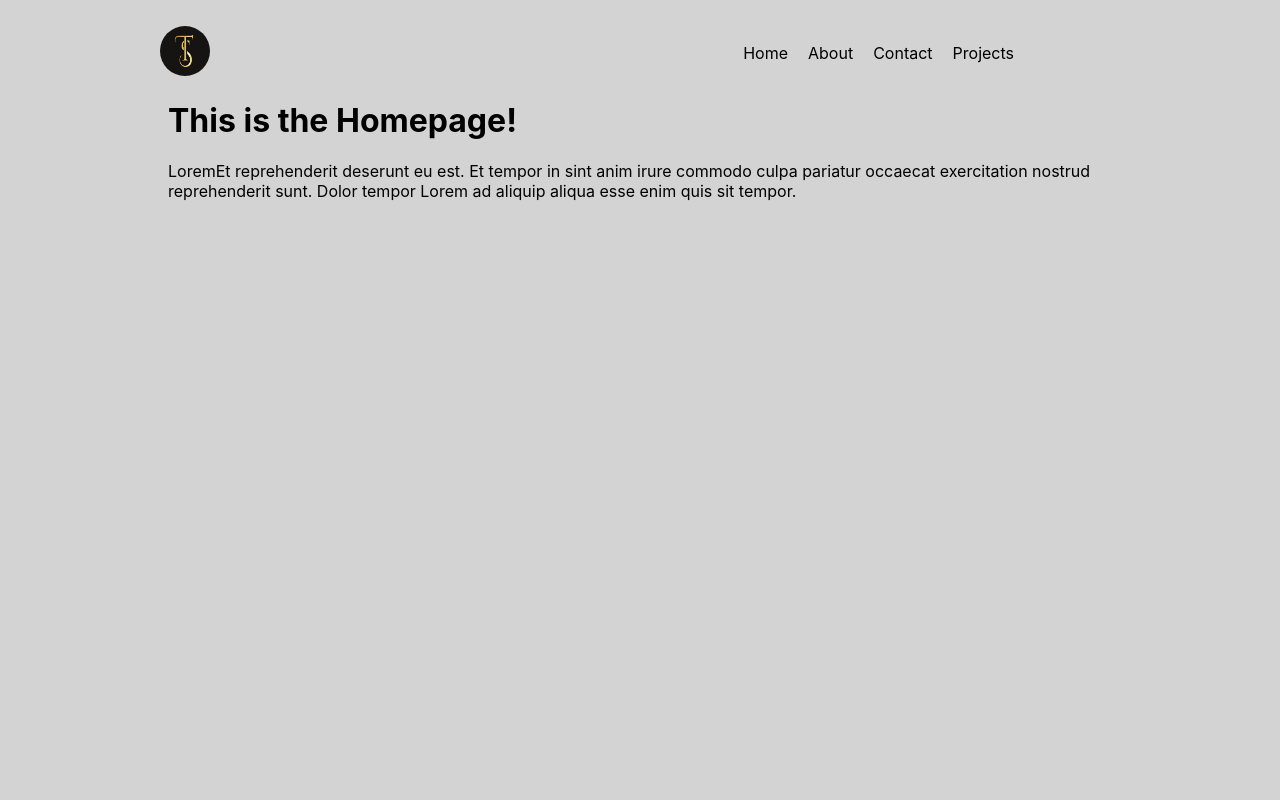
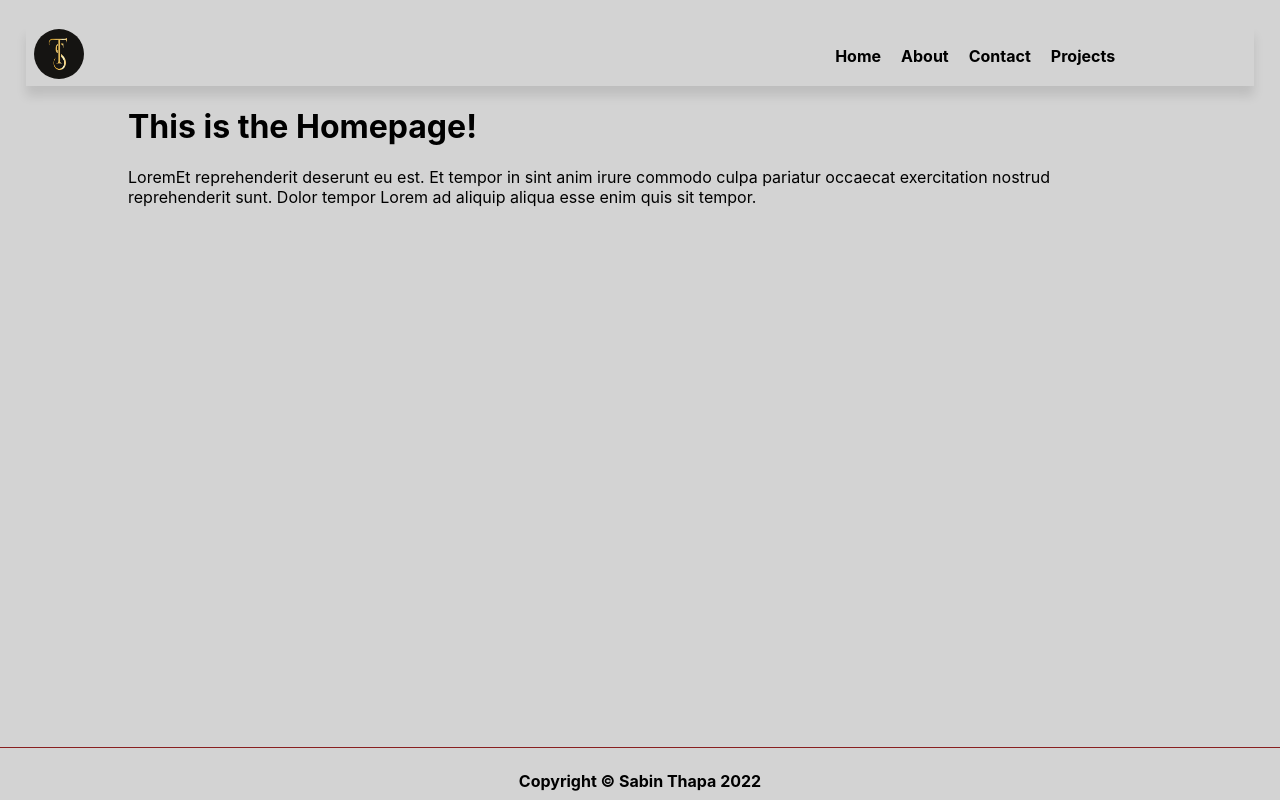
Before and after one commit to sabin-thapa/nextjs-2022, a Next.js app: page / in a window 1280 px wide. Shown: the top 800 px of the page. Built offline with nearby package versions, Linux system fonts and the light colour scheme.

Commit message:
fix styles

```diff
--- a/components/Footer.js
+++ b/components/Footer.js
@@ -3,7 +3,12 @@ import React from "react";
 const Footer = () => {
   return (
     <footer>
-      <h2> Copyright &copy; Sabin Thapa 2022</h2>
+      <div className="footer-content">
+        <p>
+          {" "}
+          <strong> Copyright &copy; Sabin Thapa 2022 </strong>
+        </p>
+      </div>
     </footer>
   );
 };
--- a/components/Layout.js
+++ b/components/Layout.js
@@ -1,13 +1,12 @@
-import React from "react";
 import Navbar from "./Navbar";
 import Footer from "./Footer";
-import HomeStyles from "../styles/Home.module.css";
+import styles from "../styles/Home.module.css";
 
 const Layout = ({ children }) => {
   return (
-    <div className={HomeStyles.content}>
+    <div>
       <Navbar />
-      {children}
+      <div className={styles.content}>{children}</div>
       <Footer />
     </div>
   );
--- a/pages/index.js
+++ b/pages/index.js
@@ -1,10 +1,9 @@
 import Title from "../components/Title";
-import HomeStyles from "../styles/Home.module.css";
 export default function Home() {
   return (
     <>
       <Title title="Home" />
-      <div className={HomeStyles.container}>
+      <div>
         <div>
           <h1>This is the Homepage!</h1>
           <p>
--- a/styles/Home.module.css
+++ b/styles/Home.module.css
@@ -1,14 +1,8 @@
 .content {
   max-width: 960px;
-  margin: 0 auto;
-}
-
-.container {
-  min-height: 100vh;
-  padding: 0 0.5rem;
-  display: flex;
-  flex-direction: column;
-  height: 100vh;
+  margin: 0 10%;
+  flex: 1;
+  min-height: 80vh;
 }
 
 .main {
@@ -16,24 +10,6 @@
   flex: 1;
   display: flex;
   flex-direction: column;
-  /* justify-content: center; */
-  /* align-items: center; */
-}
-
-.footer {
-  width: 100%;
-  height: 100px;
-  border-top: 1px solid #eaeaea;
-  display: flex;
-  justify-content: center;
-  align-items: center;
-}
-
-.footer a {
-  display: flex;
-  justify-content: center;
-  align-items: center;
-  flex-grow: 1;
 }
 
 .title a {
--- a/styles/Navbar.module.css
+++ b/styles/Navbar.module.css
@@ -1,6 +1,11 @@
 .navbar {
+  margin: 0 2%;
   display: flex;
   justify-content: space-between;
+  padding: 0 8px;
+  align-items: center;
+  height: 60px;
+  box-shadow: 0 10px 10px rgba(0, 0, 0, 0.1);
 }
 
 .logo img {
@@ -21,3 +26,7 @@
 .navItems {
   margin-right: 10%;
 }
+.navItems a {
+  color: #000;
+  font-weight: bolder;
+}
--- a/styles/globals.css
+++ b/styles/globals.css
@@ -16,11 +16,12 @@ a {
 * {
   box-sizing: border-box;
 }
-footer {
+
+.footer-content {
+  display: flex;
   width: 100%;
-  height: 100px;
+  height: 60px;
   border-top: 1px solid #881f1f;
-  display: flex;
   justify-content: center;
   align-items: flex-end;
 }
```
Also changed, not shown: public/sabin.jpg (added).
